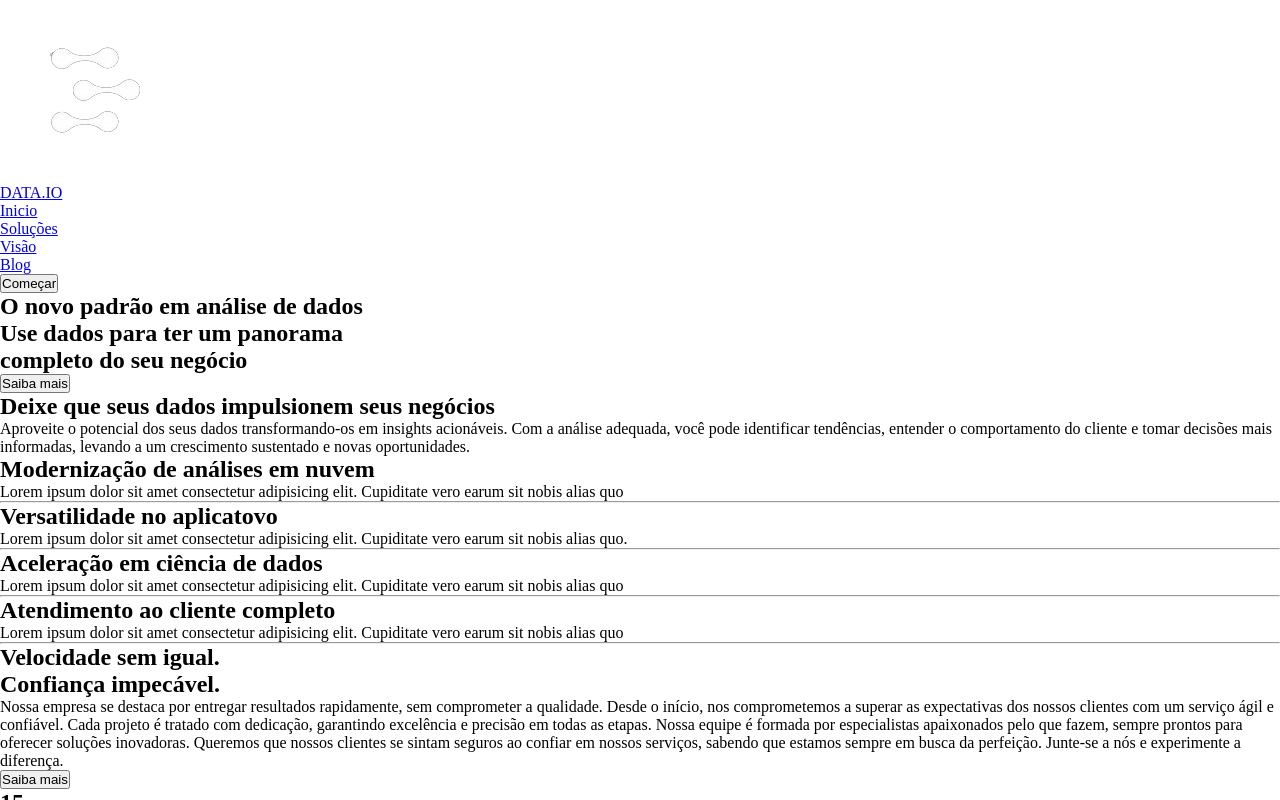
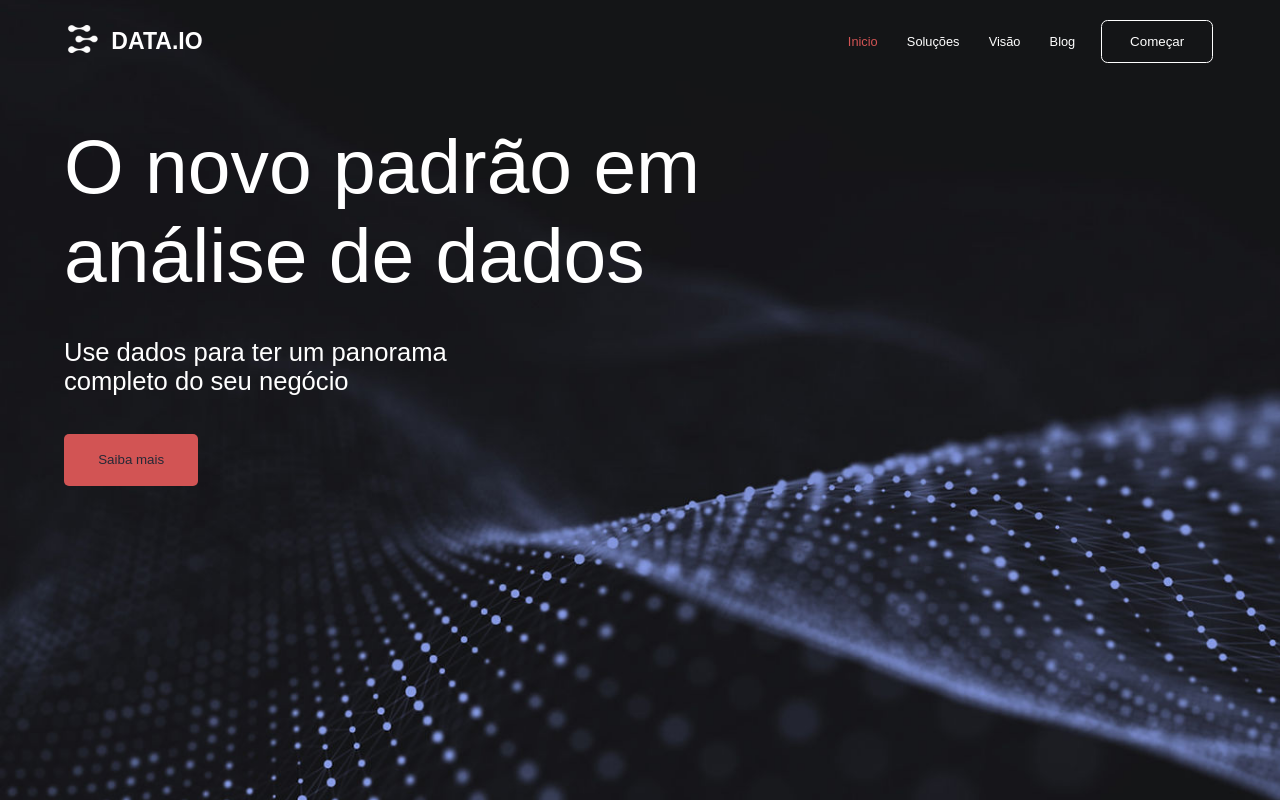
Before and after one commit to VitoriaGabDesenvolve/data.io, a plain HTML site: page index.html in a window 1280 px wide. Shown: the top 800 px of the page. Drawn offline with Linux system fonts and the light colour scheme.

Commit message:
Adiciona Estilo Ao Header

```diff
--- a/css/style.css
+++ b/css/style.css
@@ -1,5 +1,116 @@
-*{
+* {
     margin: 0;
     padding: 0;
-    box-shadow: 0;
+    box-shadow: none;
+    font-family: 'poppins-extralight', 'poppins', sans-serif;
 }
+
+a {
+    text-decoration: none;
+    color: white;
+}
+
+header {
+    background-image: url('/imgs/capa-header.jpg');
+    background-size: cover;
+    background-position: center;
+    background-repeat: no-repeat;
+    height: 65vw;
+}
+
+header .menu, header .marca, header .menus {
+    display: flex;
+    align-items: center;
+    justify-content: space-between;
+}
+
+header .menu {
+    margin-right: 5.2vw;
+}
+
+header .marca {
+    margin-left: 4vw;
+    font-size: 1.8vw;
+    font-weight: 550;
+}
+
+header .lista-menu > li {
+    display: inline;
+    text-decoration: none;
+    margin-right: 2vw;
+}
+
+header .lista-menu > li:first-child a {
+    color: #D25454;
+}
+
+header .lista-menu {
+    font-size: 1vw;
+}
+
+header .link-menu:hover {
+    color: #D25454;
+    transition: 1s;
+}
+
+header .botao-menu {
+    background-color: transparent;
+    border: 1px solid white;
+    border-radius: 6.5px;
+    height: 3.3vw;
+    width: 8.8vw;
+    color: white;
+}
+
+header .botao-menu:hover {
+    background-color: #889CE7;
+    border: 1px solid #889CE7;
+    transition: 100ms;
+    color: #262936;
+    cursor: pointer;
+}
+
+header nav {
+    height: 10%;
+}
+
+header .icone-empresa > img {
+    width: 4.7vw;
+}
+
+header .slogan {
+    display: flex;
+    flex-direction: column;
+    width: 70%;
+    color: white;
+    padding-left: 5vw;
+    gap: 3vw;
+    margin-top: 3vw;
+}
+
+header .slogan > h1 {
+    font-size: 6vw;
+    font-family: 'poppins-extralight', 'poppins', sans-serif;
+    font-weight: 100;
+}
+
+header .slogan > h2 {
+    font-size: 2vw;
+    font-weight: 100;
+}
+
+header .botao-saiba-mais {
+    background-color: #D25454;
+    color: #262936;
+    border: 1px solid transparent;
+    border-radius: 5px;
+    width: 15%;
+    height: 4vw;
+}
+
+header .botao-saiba-mais:hover {
+    background-color: transparent;
+    color: white;
+    border: 1px solid white;
+    transition: 100ms;
+}
--- a/index.html
+++ b/index.html
@@ -19,29 +19,29 @@
           </div>
         </div>
         <div class="menus">
-          <ul>
-            <li><a href="#">Inicio</a></li>
-            <li><a href="#">Soluções</a></li>
-            <li><a href="#">Visão</a></li>
-            <li><a href="#">Blog</a></li>
+          <ul class="lista-menu">
+            <li><a class="link-menu" href="#">Inicio</a></li>
+            <li><a class="link-menu" href="#">Soluções</a></li>
+            <li><a class="link-menu" href="#">Visão</a></li>
+            <li><a class="link-menu" href="#">Blog</a></li>
           </ul>
           <button class="botao-menu">Começar</button>
         </div>
       </nav>
-    </header>
 
-    <main>
-      <section class="capa">
-        <h1>O novo padrão em análise de dados</h1>
+      <section class="slogan">
+        <h1>O novo padrão em <br> análise de dados</h1>
 
         <h2>
           Use dados para ter um panorama <br />
           completo do seu negócio
         </h2>
 
-        <button>Saiba mais</button>
+        <button class="botao-saiba-mais">Saiba mais</button>
       </section>
+    </header>
 
+    <main>
       <section class="section-cards">
         <div class="texto-impulsione">
           <h1>Deixe que seus dados impulsionem seus negócios</h1>
```
Also changed, not shown: imgs/capa-header.jpg (added).
